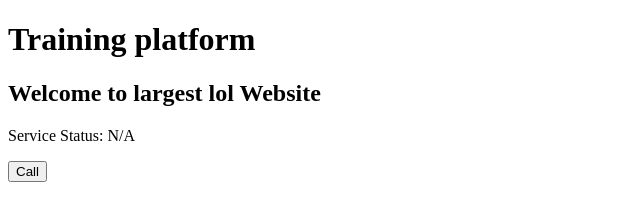
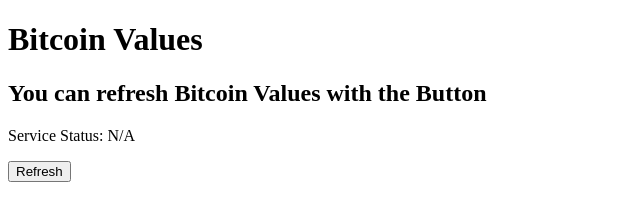
Before and after one commit to bugraYvz99/bitcoin-values, a plain HTML site: page index.html in a window 1280 px wide. Shown: the whole page, without its empty margins (0-640 px from the left). Drawn offline with Linux system fonts and the light colour scheme.

Commit message:
Css deleted

```diff
--- a/index.html
+++ b/index.html
@@ -1,19 +1,18 @@
 <!DOCTYPE html>
 <html lang="tr">
 <head>
-    <title>My little pony</title>
+    <title>Website for Bitcoin Values Track</title>
     <meta charset="UTF-8">
     <meta http-equiv="X-UA-Compatible" content="IE=edge">
     <meta name="viewport" content="width=device-width, initial-scale=1.0">
     <title>Document</title>
-    <link rel="stylesheet" href="index.css">
 </head>
 <body>
 
-    <h1>Training platform</h1>
-    <h2>Welcome to largest lol Website</h2>
+    <h1>Bitcoin Values</h1>
+    <h2>You can refresh Bitcoin Values with the Button  </h2>
     <p id="status">Service Status: N/A</p>
-    <button id="button">Call</button>
+    <button id="button">Refresh</button>
 
     <div id = "chart" style="display: none;">
         <p id="EUR"></p>
@@ -48,13 +47,8 @@
             });
         }
 
-        function hideMainFrames(){
-            console.log(mainFrame);
 
-            for(var i = 0; i < mainFrame.length; i++){
-                mainFrame[i].style.display = "none";
-            }
-        }
+
     </script>
 </body>
 </html>
```
